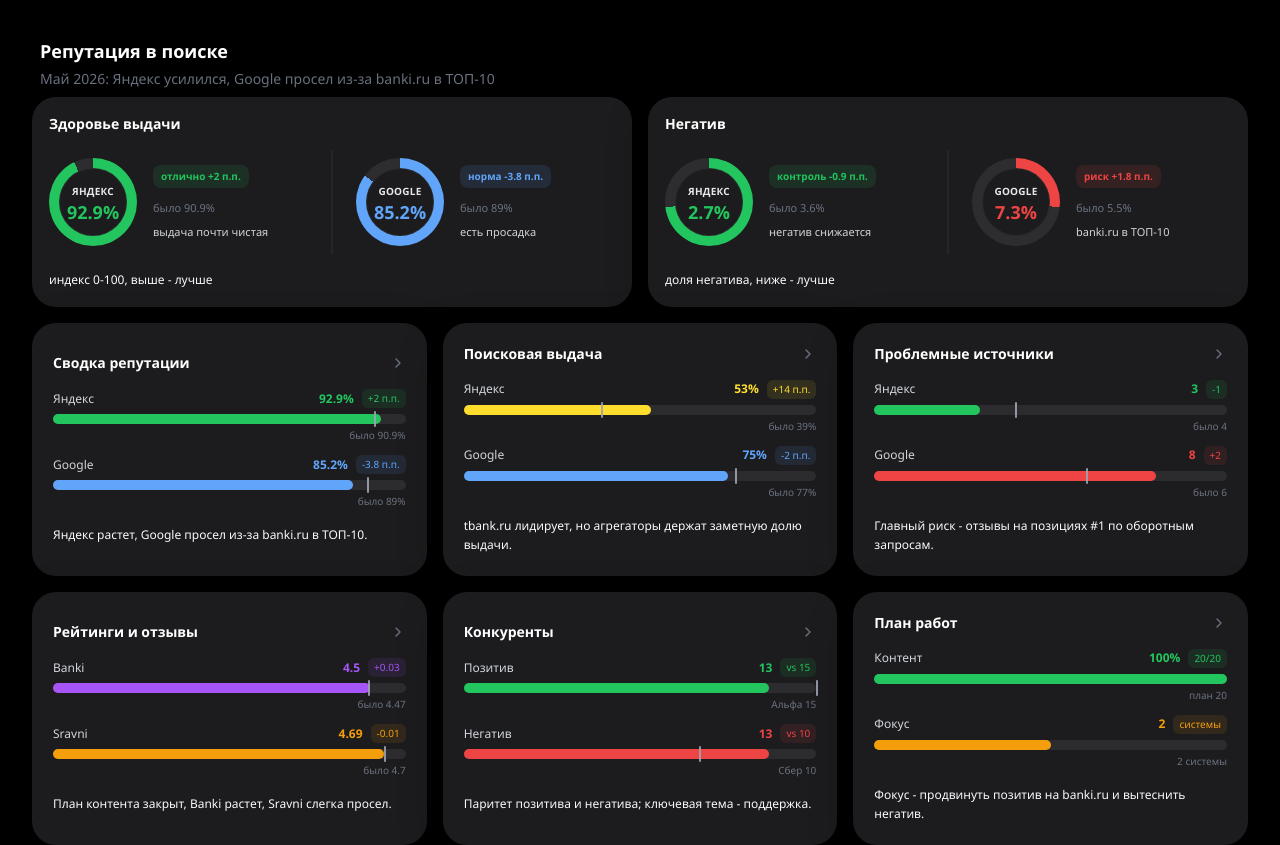
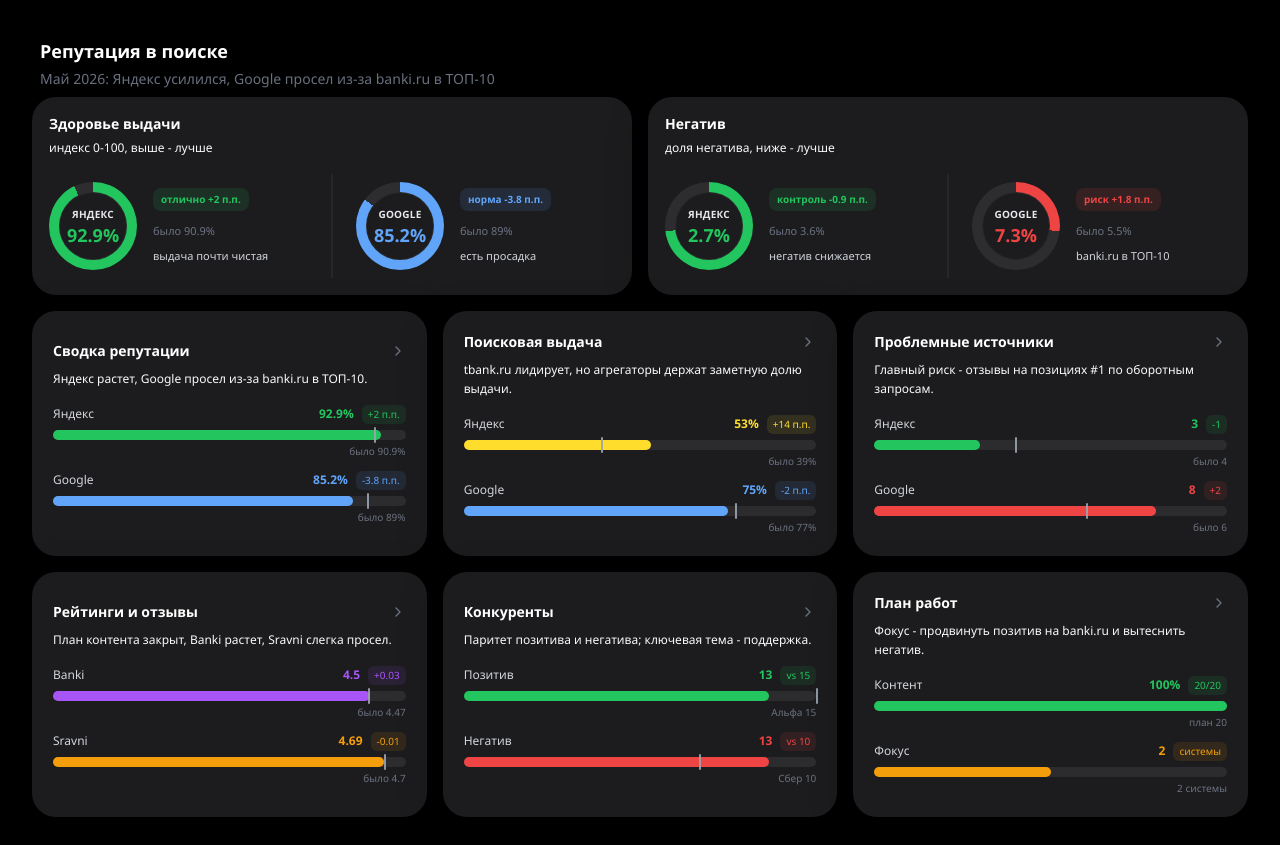
Before and after one commit to Kosxy/tbank-dashboard, a React (Vite) app: page / in a window 1280 px wide. Shown: the part 2420-3265 px from the top of the page. Built offline with nearby package versions, Linux system fonts and the light colour scheme.

Commit message:
Place SERM subtitles under titles

```diff
--- a/src/App.jsx
+++ b/src/App.jsx
@@ -551,6 +551,7 @@
   <div className="rounded-3xl p-4 h-full flex flex-col" style={{ backgroundColor: "#1C1C1E", border: "1px solid transparent", boxShadow: "0 14px 42px rgba(0,0,0,0.32)" }}>
     <div className="mb-4">
       <div className="text-sm font-semibold text-white">{widget.title}</div>
+      <div className="text-xs leading-relaxed mt-1" style={{ color: "#F9FAFB" }}>{widget.caption}</div>
     </div>
     <div className={`grid gap-0 flex-1 ${widget.items.length > 1 ? "grid-serm-overview-items" : ""}`} style={{ gridTemplateColumns: widget.items.length > 1 ? undefined : "1fr" }}>
       {widget.items.map((item) => {
@@ -598,7 +599,6 @@
         );
       })}
     </div>
-    <p className="text-xs leading-relaxed mt-4" style={{ color: "#F9FAFB" }}>{widget.caption}</p>
   </div>
 );
 
@@ -1395,8 +1395,8 @@
                         <span className="text-sm font-semibold text-white">{entry.label}</span>
                         <ChevronRight className="w-4 h-4 shrink-0 mt-0.5" style={{ color: "#6B7280" }} />
                       </div>
+                      <p className="text-xs leading-relaxed mt-2" style={{ color: "#F9FAFB" }}>{entry.insight}</p>
                       <SermEntryMiniChart entry={entry} />
-                      <p className="text-xs leading-relaxed mt-4" style={{ color: "#F9FAFB" }}>{entry.insight}</p>
                     </button>
                   );
                 })}
```
